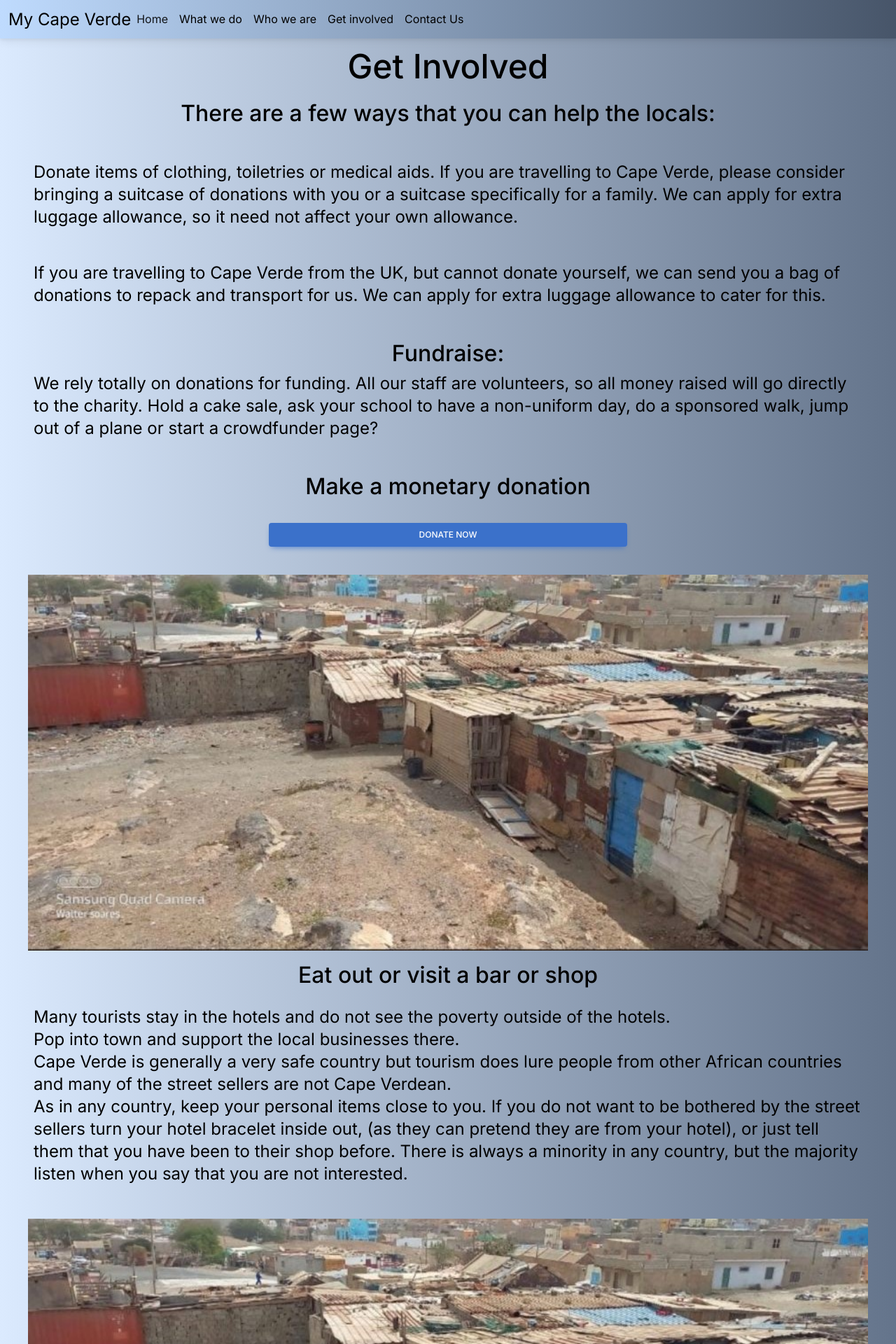
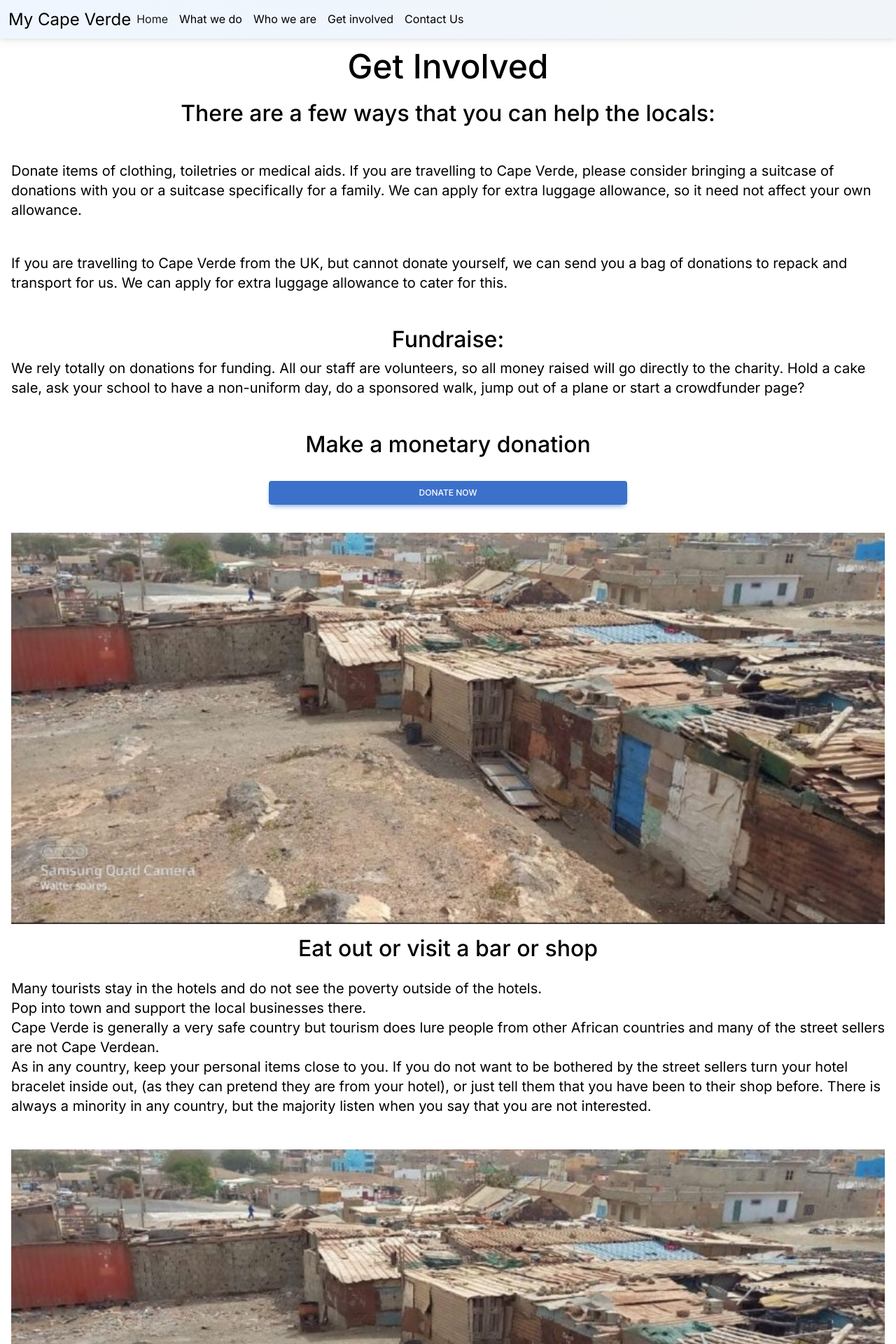
Before and after one commit to jacam666/capeverde, a Next.js app: page /getInvolved in a window 1280 px wide. Shown: the top 1920 px of the page at 70% size. Built offline with nearby package versions, Linux system fonts and the light colour scheme.

Commit message:
restyled all pages

```diff
--- a/src/app/components/Footer.tsx
+++ b/src/app/components/Footer.tsx
@@ -4,13 +4,13 @@ import { MDBFooter, MDBContainer, MDBRow, MDBCol, MDBIcon } from 'mdb-react-ui-k
 
 export default function Footer() {
     return (
-        <MDBFooter className='text-center text-lg-start text-muted text-black bg-gradient-to-r from-blue-200 to-slate-600'>
+        <MDBFooter className='text-center text-lg-start text-muted text-black bg-gradient-to-r from-blue-50 to-slate-100'>
             <section className='d-flex justify-content-center justify-content-lg-between p-4 '>
                 <div className='me-5 d-none d-lg-block'>
                     <span className='text-black'>Get connected with us on social networks:</span>
                 </div>
 
-                <div className='text-white'>
+                <div className='text-black'>
                     <a href='' className='me-4 text-reset'>
                         <MDBIcon fab icon="facebook-f" />
                     </a>
--- a/src/app/components/ResponsiveNavbar.tsx
+++ b/src/app/components/ResponsiveNavbar.tsx
@@ -19,7 +19,8 @@ export default function ResponsiveNavbar() {
     const [openNavSecond, setOpenNavSecond] = useState(false);
 
     return (
-        <MDBNavbar className=' bg-gradient-to-r from-blue-200 to-slate-600 text-black' expand='lg' light bgColor='light'>
+        // <MDBNavbar className='bg-gradient-to-r from-blue-200 to-slate-600 text-black' expand='lg' light bgColor='light'>
+        <MDBNavbar className='bg-gradient-to-r from-blue-50 to-slate-100 text-black' expand='lg' light bgColor='light'>
             <MDBContainer fluid className=''>
                 <MDBNavbarLink href='/' style={{ fontSize: '1.5rem' }}>My Cape Verde</MDBNavbarLink>
                 <MDBNavbarToggler
--- a/src/app/contactUs/page.tsx
+++ b/src/app/contactUs/page.tsx
@@ -5,7 +5,7 @@ export default function ContactUs() {
     return (
         <div style={{ minHeight: '100vh' }}>
             <ResponsiveNavbar />
-            <div className="isolate bg-white px-6 py-24 sm:py-32 lg:px-8 bg-gradient-to-r from-blue-200 to-slate-600">
+            <div className="isolate bg-white px-6 py-24 sm:py-32 lg:px-8 ">
                 <div className="absolute inset-x-0 top-[-10rem] -z-10 transform-gpu overflow-hidden blur-3xl sm:top-[-20rem]" aria-hidden="true">
                 </div>
                 <div className="mx-auto max-w-2xl text-center">
@@ -75,7 +75,7 @@ export default function ContactUs() {
                         </div>
                     </div>
                     <div className="mt-10">
-                        <button type="submit" className="block w-full rounded-md bg-indigo-600 px-3.5 py-2.5 text-center text-sm font-semibold text-white shadow-sm hover:bg-indigo-500 focus-visible:outline focus-visible:outline-2 focus-visible:outline-offset-2 focus-visible:outline-indigo-600">talk to us</button>
+                        <button type="submit" className="block w-full rounded-md bg-gradient-to-r from-blue-50 to-slate-100 px-3.5 py-2.5 text-center text-lg font-semibold text-black shadow-sm hover:bg-indigo-500 focus-visible:outline focus-visible:outline-2 focus-visible:outline-offset-2 focus-visible:outline-indigo-600">talk to us</button>
                     </div>
                 </form>
             </div>
--- a/src/app/getInvolved/page.tsx
+++ b/src/app/getInvolved/page.tsx
@@ -12,20 +12,20 @@ export default function GetInvolved() {
     return (
         <div style={{ minHeight: '100vh' }}>
             <ResponsiveNavbar />
-            <div className=' bg-gradient-to-r from-blue-100 to-slate-500 text-black px-4 text-center'>
+            <div className=' bg-white text-black px-3 text-center'>
                 <h1 className='text-center text-5xl py-3 text-black'>Get Involved</h1>
                 <h2>There are a few ways that you can help the locals: </h2>
-                <p className='px-4 text-black text-2xl text-left mt-5 mb-5'>
+                <p className=' text-black text-xl text-left mt-5 mb-5'>
                     Donate items of clothing, toiletries or medical aids. If you are travelling to Cape Verde, please
                     consider bringing a suitcase of donations with you or a suitcase specifically for a family. We can
                     apply for extra luggage allowance, so it need not affect your own allowance.
                 </p>
-                <p className='px-4 text-black text-2xl text-left mb-5'>If you are travelling to Cape Verde from the UK, but cannot donate yourself, we can send you a
+                <p className=' text-black text-xl text-left mb-5'>If you are travelling to Cape Verde from the UK, but cannot donate yourself, we can send you a
                     bag of donations to repack and transport for us. We can apply for extra luggage allowance to
                     cater for this. </p>
                 <div>
                     <h2>Fundraise:</h2>
-                    <p className='px-4 text-black text-2xl text-left mb-5'>We rely totally on donations for funding. All our staff are volunteers, so all money
+                    <p className=' text-black text-xl text-left mb-5'>We rely totally on donations for funding. All our staff are volunteers, so all money
                         raised will go directly to the charity. Hold a cake sale, ask your school to have a non-uniform
                         day, do a sponsored walk, jump out of a plane or start a crowdfunder page? </p>
                 </div>
@@ -34,10 +34,10 @@ export default function GetInvolved() {
                     <DonateButton />
                 </div>
                 <div style={{ width: '100%' }}>
-                    <Image className='w-full px-3 py-3' src="/images/WhatsApp Image 2024-04-27 at 17.10.27_34eda20e.jpg" alt='young child' width={500} height={500} />
+                    <Image className='w-full  py-3' src="/images/WhatsApp Image 2024-04-27 at 17.10.27_34eda20e.jpg" alt='young child' width={500} height={500} />
                 </div>
                 <h2>Eat out or visit a bar or shop</h2>
-                <p className='text-black px-4 text-2xl py-3 text-left'>
+                <p className='text-black  text-xl py-3 text-left'>
                     Many tourists stay in the hotels and do not see the poverty outside
                     of the hotels.<br /> Pop into town and support the local businesses there.<br /> Cape Verde is generally a
                     very safe country but tourism does lure people from other African countries and many of the
@@ -48,7 +48,7 @@ export default function GetInvolved() {
                     interested.
                 </p>
                 <div>
-                    <Image className='w-full px-3 py-3' src="/images/WhatsApp Image 2024-04-27 at 17.10.27_34eda20e.jpg" alt='young child' width={500} height={500} />
+                    <Image className='w-full  py-3' src="/images/WhatsApp Image 2024-04-27 at 17.10.27_34eda20e.jpg" alt='young child' width={500} height={500} />
                 </div>
             </div>
         </div>
--- a/src/app/page.tsx
+++ b/src/app/page.tsx
@@ -12,7 +12,7 @@ export const metadata = {
 
 export default function Home() {
   return (
-    <div className=' bg-gradient-to-r from-blue-200 to-slate-600' style={{ minHeight: '100vh' }}>
+    <div className=' bg-white' style={{ minHeight: '100vh' }}>
       <ResponsiveNavbar/>
       <div style={{ width: '100%' }}>
         <Image className="w-full px-3 py-3" src="/images/WhatsApp Image 2024-04-27 at 17.10.27_0fadff63.jpg" alt="verde" width={1200}  height={100} style={{height: 'auto'}} />
--- a/src/app/whoWeAre/page.tsx
+++ b/src/app/whoWeAre/page.tsx
@@ -12,9 +12,9 @@ export default function WhoWeAre() {
     return (
         <div style={{ minHeight: '100vh' }}>
             <ResponsiveNavbar />
-            <div className=' bg-gradient-to-r from-blue-100 to-slate-600'>
+            <div className=' bg-white'>
                 <h1 className='text-center text-5xl py-3 text-black'>Who we are</h1>
-                <p className='px-5 text-black text-2xl'>
+                <p className='px-3 text-black text-xl'>
                     The lack of tourism caused by the Covid pandemic, hit the Cape Verde islands hard. Locals
                     already stretched to the limit were left with little or no income and many with very little food.
                     Our trustee Lisa and two friends started helping the locals and in February 2022 formed the
@@ -29,7 +29,7 @@ export default function WhoWeAre() {
                     <Image className='w-full px-3 py-3' src="/images/WhatsApp Image 2024-04-27 at 17.10.27_34eda20e.jpg" alt='young child' width={500} height={500} />
                 </div>
                 <h1 className='text-center text-black text-5xl'>Our mission:</h1>
-                <div className='text-left text-black px-5 text-2xl'>
+                <div className='text-left text-black px-3 text-xl'>
                     <li>To provide the locals in need with food parcels  </li>
                     <li>To provide clothing – the majority are provided by donations </li>
                     <li>To provide toiletries – many adults and children do not own a toothbrush </li>
```
Also changed, not shown: src/app/whatWeDo/page.tsx (+12 -10 lines).
